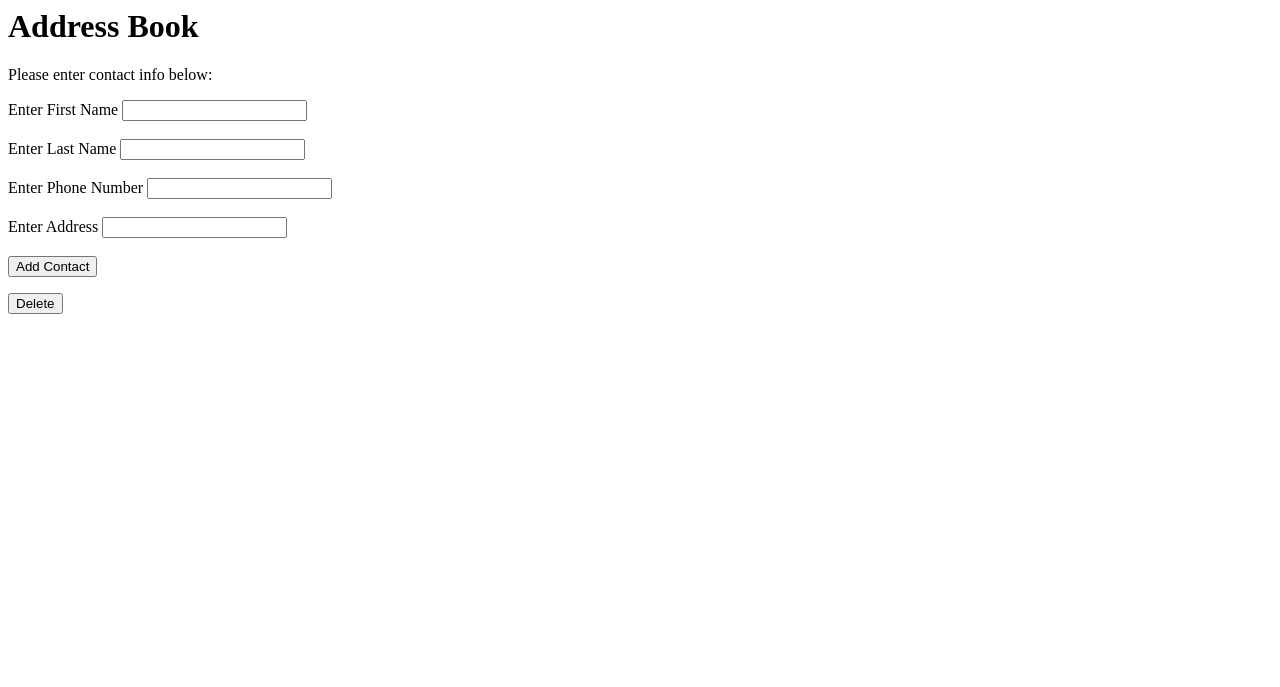
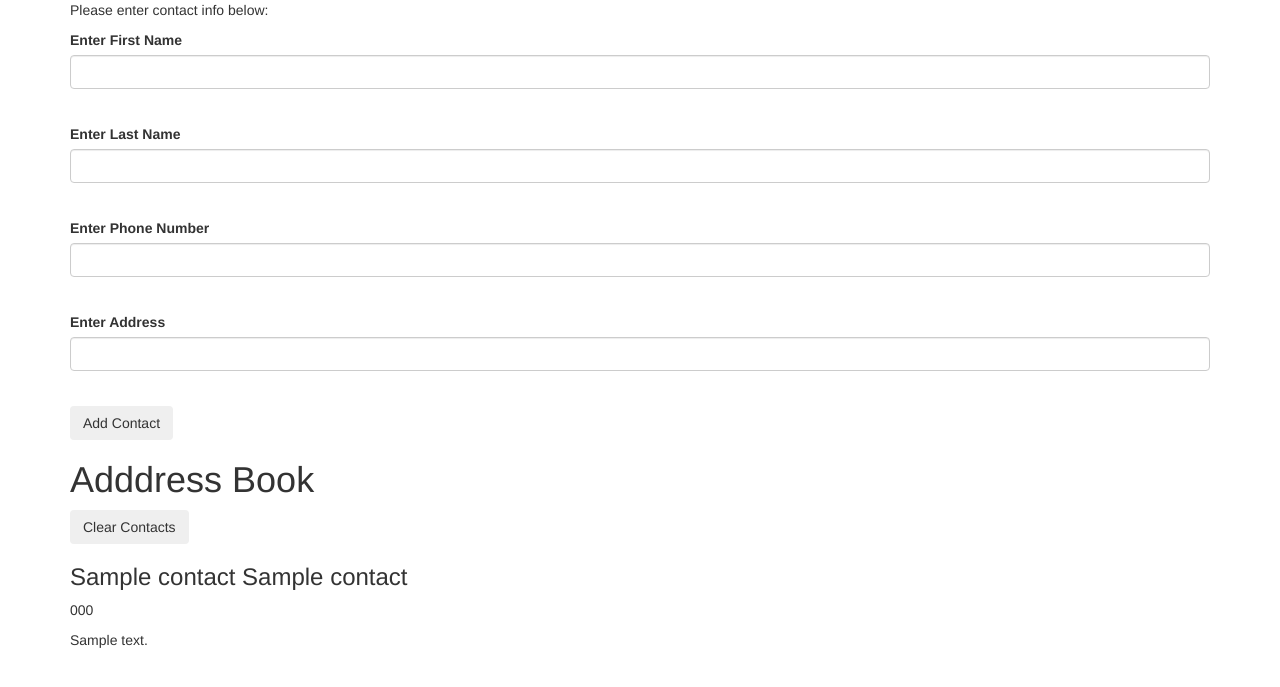
Before and after one commit to kerrbrittany9/directorio, a PHP site: template views/contact_form.html.twig in a window 1280 px wide. Shown: the top 687 px of the page. Run offline with PHP 8.4, Linux system fonts and the light colour scheme; the template is opened without the code that fills it: most values are stand-ins (such as "Sample title", 1, 10 or a date in 2020); some libraries are stand-ins or nearby versions.

Commit message:
add method to capture contacts and store on homepage/ add bootstrap link to header in twig pages

```diff
--- a/views/contact_form.html.twig
+++ b/views/contact_form.html.twig
@@ -1,9 +1,10 @@
 <html>
 <head>
+    <link rel="stylesheet" href="https://maxcdn.bootstrapcdn.com/bootstrap/3.3.7/css/bootstrap.min.css">
     <title>Address Book</title>
 </head>
 <body>
-    <h1>Address Book</h1>
+    <div class="container">
         <p>Please enter contact info below:</p>
 
         <form action='/create_contact' method='post'>
@@ -25,8 +26,17 @@
             </div><br>
             <button type='submit' class='btn'>Add Contact</button>
         </form>
+        <h1>Adddress Book</h1>
             <form action='/delete_contacts'>
-        <button type='submit' class='btn'>Delete</button>
+                <button type='submit' class='btn'>Clear Contacts</button>
             </form>
+                {% for contact in contacts %}
+                    <h3>{{ contact.getFirstName }} {{ contact.getLastName }}</h3>
+                    <p>{{ contact.getPhone }}</p>
+                    <p>{{ contact.getAddress }}</p>
+                    </ul>
+                {% endfor %}
+    </div>
+
 </body>
 </html>
--- a/views/create_contact.html.twig
+++ b/views/create_contact.html.twig
@@ -1,5 +1,6 @@
 <html>
 <head>
+    <link rel="stylesheet" href="https://maxcdn.bootstrapcdn.com/bootstrap/3.3.7/css/bootstrap.min.css">
     <title>Contact</title>
 </head>
 <body>
@@ -15,6 +16,6 @@
                 </ul>
         </ul>
     {% endif %}
-    <h3><a href='/'>Add Another</a></h2>
+    <h3><a href='/'>View Address Book</a></h2>
 </body>
 </html>
--- a/views/delete_contacts.html.twig
+++ b/views/delete_contacts.html.twig
@@ -1,5 +1,6 @@
 <html>
 <head>
+    <link rel="stylesheet" href="https://maxcdn.bootstrapcdn.com/bootstrap/3.3.7/css/bootstrap.min.css">
     <title>Remove Contacts</title>
 </head>
 <body>
```
Also changed, not shown: app/app.php (+7 -3 lines). Lines whose indentation alone changed are shown as unchanged.
